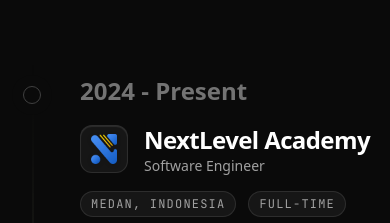
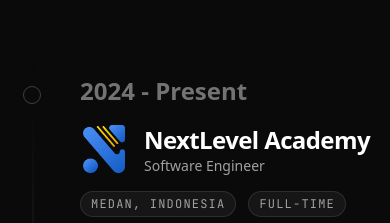
Before and after one commit to HOSEKI7/farid-zahran, a Next.js app: page / in a window 390 px wide. Shown: the part 4580-4803 px from the top of the page. Built offline with nearby package versions, Linux system fonts and the light colour scheme.

Commit message:
style(experience): render company logo directly without wrapper box
Remove container border and background box from experience header company logos.

```diff
--- a/src/components/sections/experience-section.tsx
+++ b/src/components/sections/experience-section.tsx
@@ -17,13 +17,13 @@
       <div className="mb-12">
         <div className="flex items-center gap-4 mb-4">
           {exp.companyLogo && (
-            <div className="relative shrink-0 h-12 w-12 md:h-14 md:w-14 rounded-xl bg-white/5 border border-white/10 p-2 shadow-[inset_0_1px_1px_rgba(255,255,255,0.1)] flex items-center justify-center">
+            <div className="relative shrink-0 h-12 w-12 md:h-14 md:w-14">
               <Image
                 src={`/company-logo/${exp.companyLogo}`}
                 alt={`${exp.company} logo`}
                 width={56}
                 height={56}
-                className="h-full w-full object-contain filter drop-shadow"
+                className="h-full w-full object-contain"
               />
             </div>
           )}
```
